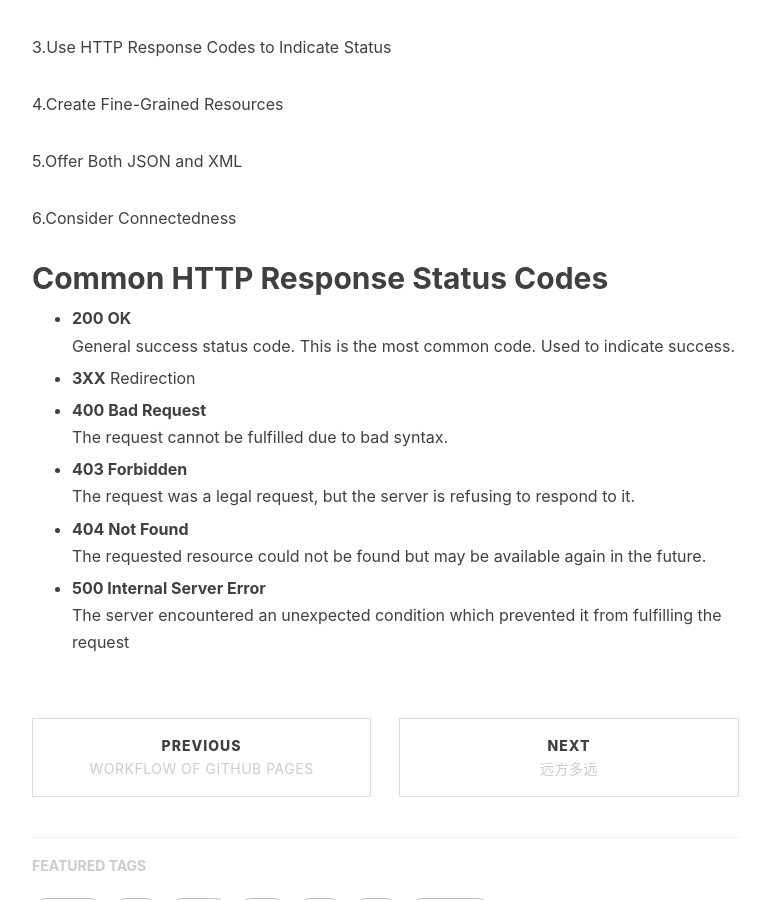
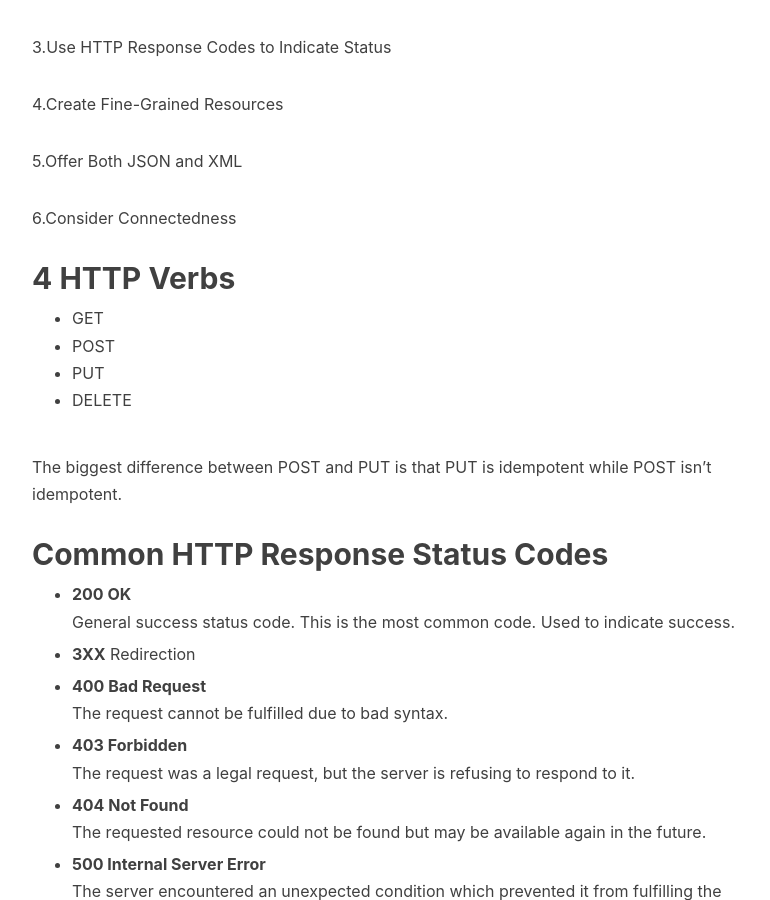
Before and after one commit to kanonjz/kanonjz.github.io, a Jekyll site: the page built from _posts/2017-02-01-what-is-restful.md, in a window 1280 px wide and 900 px high, scrolled down 1018 px. Shown: the whole window, without its empty margins (233-1003 px from the left). Built offline with Jekyll 4.4.1, drawn with Linux system fonts in a browser that asks for light colours; nearby versions of some CDN libraries; comment, search, counter and statistics services are not loaded.

Commit message:
Update 2017-02-01-what-is-restful.md

```diff
--- a/_posts/2017-02-01-what-is-restful.md
+++ b/_posts/2017-02-01-what-is-restful.md
@@ -31,6 +31,13 @@ But there  are a few recommended REST-like concepts. These six quick tips will r
 
 6.Consider Connectedness
 
+## 4 HTTP Verbs
+- GET
+- POST
+- PUT
+- DELETE
+
+The biggest difference between POST and PUT is that PUT is idempotent while POST isn't idempotent.
 
 ## Common HTTP Response Status Codes
 - **200 OK**<br>
```
